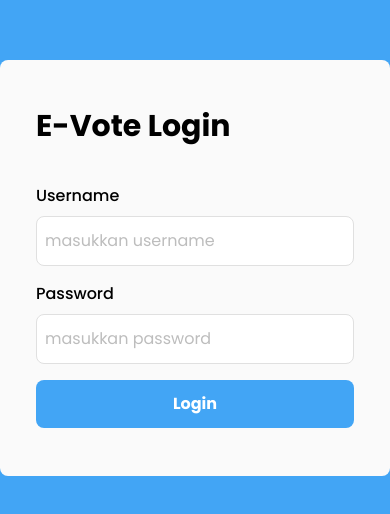
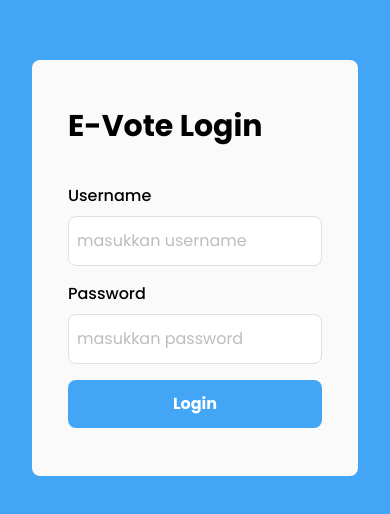
Before and after one commit to wicida-developers/e-voting, a React (Vite) app: page /login in a window 390 px wide. Shown: the part 154-668 px from the top of the page. Built offline with nearby package versions, Linux system fonts and the light colour scheme.

Commit message:
Update LoginPage styling add some padding

```diff
--- a/src/pages/LoginPage.jsx
+++ b/src/pages/LoginPage.jsx
@@ -1,6 +1,6 @@
 export default function LoginPage() {
   return (
-    <main className="min-h-screen bg-blue-400 grid place-items-center">
+    <main className="min-h-screen bg-blue-400 grid place-items-center px-8 md:px-0">
       <section className="max-w-md w-full bg-gray-50 py-12 px-9 rounded-lg mx-3 md:mx-0 md:shadow-md md:border md:border-gray-200">
         <h1 className="text-3xl font-bold mb-10">E-Vote Login</h1>
         <form className="space-y-4">
```
